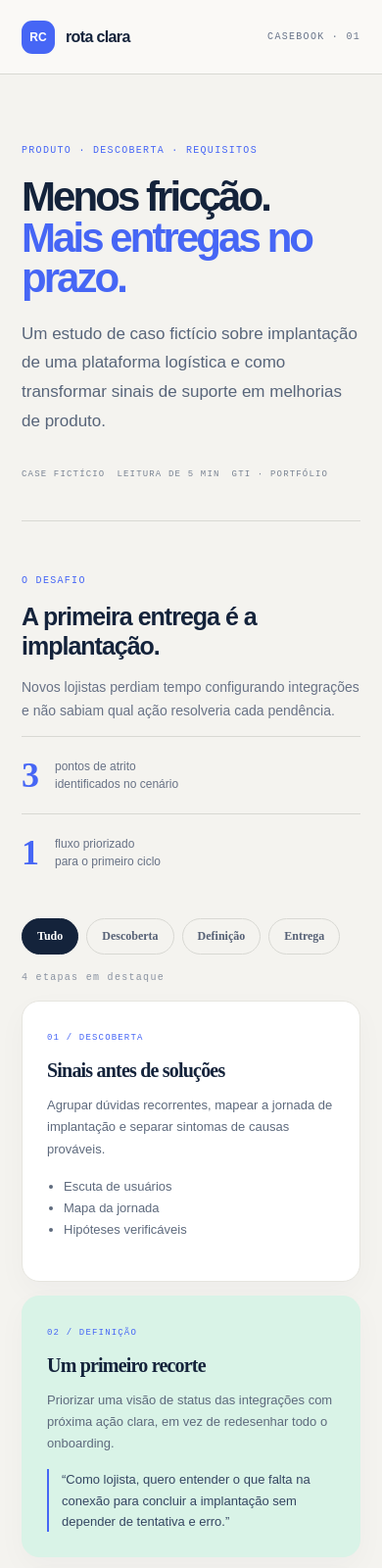
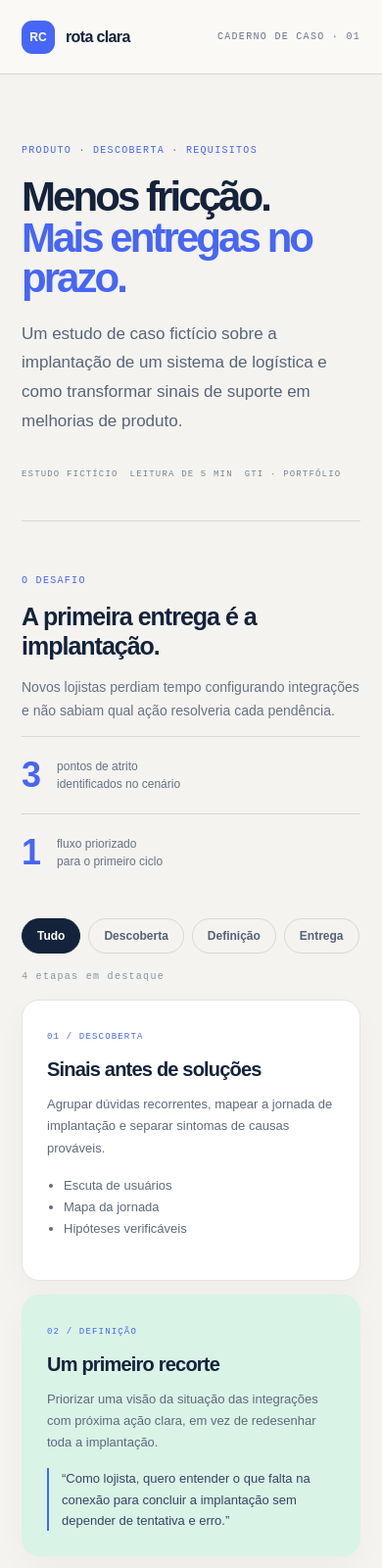
Before and after one commit to dieison-a/descoberta-de-produto, a plain HTML site: page index.html in a window 390 px wide. Shown: the top 1600 px of the page at 98% size. Drawn offline with Linux system fonts and the light colour scheme.

Commit message:
refatoração: localiza projeto e registra transparência
Co-authored-by: Copilot <223556219+Copilot@users.noreply.github.com>

```diff
--- a/app.js
+++ b/app.js
@@ -1,24 +1,24 @@
-const filters = [...document.querySelectorAll(".filter")];
-const cards = [...document.querySelectorAll(".card")];
-const resultCount = document.querySelector("#result-count");
+const filtros = [...document.querySelectorAll(".filtro")];
+const cartoes = [...document.querySelectorAll(".cartao")];
+const totalResultados = document.querySelector("#total-resultados");
 
-function applyFilter(selected) {
-  let visible = 0;
-  for (const card of cards) {
-    const show = selected === "all" || card.dataset.kind === selected;
-    card.hidden = !show;
-    if (show) visible += 1;
+function aplicarFiltro(selecionado) {
+  let visiveis = 0;
+  for (const cartao of cartoes) {
+    const mostrar = selecionado === "todos" || cartao.dataset.tipo === selecionado;
+    cartao.hidden = !mostrar;
+    if (mostrar) visiveis += 1;
   }
-  resultCount.textContent = `${visible} ${visible === 1 ? "etapa" : "etapas"} em destaque`;
-  for (const button of filters) {
-    const active = button.dataset.filter === selected;
-    button.classList.toggle("is-active", active);
-    button.setAttribute("aria-pressed", String(active));
+  totalResultados.textContent = `${visiveis} ${visiveis === 1 ? "etapa" : "etapas"} em destaque`;
+  for (const botao of filtros) {
+    const ativo = botao.dataset.filtro === selecionado;
+    botao.classList.toggle("ativo", ativo);
+    botao.setAttribute("aria-pressed", String(ativo));
   }
 }
 
-for (const button of filters) {
-  button.addEventListener("click", () => applyFilter(button.dataset.filter));
+for (const botao of filtros) {
+  botao.addEventListener("click", () => aplicarFiltro(botao.dataset.filtro));
 }
 
-applyFilter("all");
+aplicarFiltro("todos");
--- a/index.html
+++ b/index.html
@@ -3,68 +3,68 @@
 <head>
   <meta charset="utf-8">
   <meta name="viewport" content="width=device-width, initial-scale=1">
-  <meta name="description" content="Estudo de caso fictício de discovery, requisitos e evolução de produto SaaS.">
-  <title>Rota Clara — Product Discovery Casebook</title>
+  <meta name="description" content="Estudo fictício de descoberta, requisitos e evolução de um produto digital.">
+  <title>Rota Clara — Estudo de Descoberta de Produto</title>
   <link rel="stylesheet" href="styles.css">
   <script src="app.js" defer></script>
 </head>
 <body>
-  <header class="topbar">
-    <a class="wordmark" href="#inicio"><span class="mark">RC</span> rota clara</a>
-    <span class="edition">CASEBOOK · 01</span>
+  <header class="barra-superior">
+    <a class="marca-textual" href="#inicio"><span class="simbolo">RC</span> rota clara</a>
+    <span class="edicao">CADERNO DE CASO · 01</span>
   </header>
   <main id="inicio">
-    <section class="hero">
-      <p class="eyebrow">PRODUTO · DESCOBERTA · REQUISITOS</p>
+    <section class="destaque">
+      <p class="sobretitulo">PRODUTO · DESCOBERTA · REQUISITOS</p>
       <h1>Menos fricção.<br><em>Mais entregas no prazo.</em></h1>
-      <p class="intro">Um estudo de caso fictício sobre implantação de uma plataforma logística e como transformar sinais de suporte em melhorias de produto.</p>
-      <div class="hero-meta"><span>CASE FICTÍCIO</span><span>LEITURA DE 5 MIN</span><span>GTI · PORTFÓLIO</span></div>
+      <p class="introducao">Um estudo de caso fictício sobre a implantação de um sistema de logística e como transformar sinais de suporte em melhorias de produto.</p>
+      <div class="metadados-destaque"><span>ESTUDO FICTÍCIO</span><span>LEITURA DE 5 MIN</span><span>GTI · PORTFÓLIO</span></div>
     </section>
-    <section class="case-layout" aria-labelledby="case-heading">
-      <aside class="case-summary">
-        <p class="eyebrow">O DESAFIO</p>
-        <h2 id="case-heading">A primeira entrega é a implantação.</h2>
+    <section class="layout-caso" aria-labelledby="titulo-caso">
+      <aside class="resumo-caso">
+        <p class="sobretitulo">O DESAFIO</p>
+        <h2 id="titulo-caso">A primeira entrega é a implantação.</h2>
         <p>Novos lojistas perdiam tempo configurando integrações e não sabiam qual ação resolveria cada pendência.</p>
-        <div class="metric"><strong>3</strong><span>pontos de atrito<br>identificados no cenário</span></div>
-        <div class="metric"><strong>1</strong><span>fluxo priorizado<br>para o primeiro ciclo</span></div>
+        <div class="metrica"><strong>3</strong><span>pontos de atrito<br>identificados no cenário</span></div>
+        <div class="metrica"><strong>1</strong><span>fluxo priorizado<br>para o primeiro ciclo</span></div>
       </aside>
-      <div class="case-content">
-        <div class="filters" role="group" aria-label="Filtrar etapas do estudo">
-          <button class="filter is-active" data-filter="all" aria-pressed="true">Tudo</button>
-          <button class="filter" data-filter="discovery" aria-pressed="false">Descoberta</button>
-          <button class="filter" data-filter="definition" aria-pressed="false">Definição</button>
-          <button class="filter" data-filter="delivery" aria-pressed="false">Entrega</button>
+      <div class="conteudo-caso">
+        <div class="filtros" role="group" aria-label="Filtrar etapas do estudo">
+          <button class="filtro ativo" data-filtro="todos" aria-pressed="true">Tudo</button>
+          <button class="filtro" data-filtro="descoberta" aria-pressed="false">Descoberta</button>
+          <button class="filtro" data-filtro="definicao" aria-pressed="false">Definição</button>
+          <button class="filtro" data-filtro="entrega" aria-pressed="false">Entrega</button>
         </div>
-        <p id="result-count" class="result-count" aria-live="polite"></p>
-        <div class="cards">
-          <article class="card" data-kind="discovery">
-            <span class="step">01 / DESCOBERTA</span>
+        <p id="total-resultados" class="total-resultados" aria-live="polite"></p>
+        <div class="cartoes">
+          <article class="cartao" data-tipo="descoberta">
+            <span class="etapa">01 / DESCOBERTA</span>
             <h3>Sinais antes de soluções</h3>
             <p>Agrupar dúvidas recorrentes, mapear a jornada de implantação e separar sintomas de causas prováveis.</p>
             <ul><li>Escuta de usuários</li><li>Mapa da jornada</li><li>Hipóteses verificáveis</li></ul>
           </article>
-          <article class="card accent" data-kind="definition">
-            <span class="step">02 / DEFINIÇÃO</span>
+          <article class="cartao destaque-secundario" data-tipo="definicao">
+            <span class="etapa">02 / DEFINIÇÃO</span>
             <h3>Um primeiro recorte</h3>
-            <p>Priorizar uma visão de status das integrações com próxima ação clara, em vez de redesenhar todo o onboarding.</p>
+            <p>Priorizar uma visão da situação das integrações com próxima ação clara, em vez de redesenhar toda a implantação.</p>
             <blockquote>“Como lojista, quero entender o que falta na conexão para concluir a implantação sem depender de tentativa e erro.”</blockquote>
           </article>
-          <article class="card" data-kind="delivery">
-            <span class="step">03 / ENTREGA</span>
+          <article class="cartao" data-tipo="entrega">
+            <span class="etapa">03 / ENTREGA</span>
             <h3>Critérios de aceite</h3>
             <p>O estado da conexão, a causa conhecida e a orientação seguinte devem ser apresentados em linguagem simples.</p>
             <ul><li>Estado atualizado</li><li>Orientação acionável</li><li>Registro de sucesso ou falha</li></ul>
           </article>
-          <article class="card" data-kind="delivery">
-            <span class="step">04 / APRENDIZADO</span>
+          <article class="cartao" data-tipo="entrega">
+            <span class="etapa">04 / APRENDIZADO</span>
             <h3>Medir o resultado</h3>
             <p>Acompanhar conclusão da implantação, reabertura de chamados e tempo até a primeira operação bem-sucedida.</p>
-            <div class="tags"><span>ADOÇÃO</span><span>QUALIDADE</span><span>SUPORTE</span></div>
+            <div class="marcadores"><span>ADOÇÃO</span><span>QUALIDADE</span><span>SUPORTE</span></div>
           </article>
         </div>
       </div>
     </section>
-    <footer><span>ROTA CLARA · CENÁRIO FICTÍCIO</span><span>Discovery → decisão → aprendizado</span></footer>
+    <footer><span>ROTA CLARA · CENÁRIO FICTÍCIO</span><span>Descoberta → decisão → aprendizado</span></footer>
   </main>
 </body>
 </html>
--- a/styles.css
+++ b/styles.css
@@ -1,42 +1,261 @@
-:root{font-family:"DM Sans",sans-serif;color:#14233b;background:#f4f3ef;font-synthesis:none;text-rendering:optimizeLegibility;--ink:#14233b;--blue:#4666f5;--mint:#d9f3e7;--line:#d8d8d3}
-*{box-sizing:border-box}
-body{margin:0}
-a{color:inherit;text-decoration:none}
-.topbar{height:76px;padding:0 7vw;display:flex;align-items:center;justify-content:space-between;border-bottom:1px solid var(--line);background:#faf9f6}
-.wordmark{display:flex;align-items:center;gap:11px;font-weight:800;letter-spacing:-.04em}
-.mark{display:grid;place-items:center;width:34px;height:34px;border-radius:11px;background:var(--blue);color:white;font-size:12px;letter-spacing:0}
-.edition,.eyebrow,.hero-meta,.step,.result-count,footer,.tags{font:500 10px "DM Mono",monospace;letter-spacing:.13em}
-.edition{color:#69758a}
-main{max-width:1280px;margin:auto;padding:0 7vw}
-.hero{padding:90px 0 62px;max-width:760px}
-.eyebrow{color:var(--blue)}
-h1{font:800 clamp(42px,7vw,82px)/.99 Manrope,sans-serif;letter-spacing:-.07em;margin:21px 0}
-h1 em{font-style:normal;color:var(--blue)}
-.intro{max-width:590px;color:#58657a;font-size:17px;line-height:1.75}
-.hero-meta{display:flex;gap:26px;margin-top:34px;color:#7a8493;font-size:9px}
-.case-layout{display:grid;grid-template-columns:260px 1fr;gap:60px;border-top:1px solid var(--line);padding:45px 0 90px}
-.case-summary h2{font:700 25px/1.2 Manrope,sans-serif;letter-spacing:-.04em;margin:16px 0}
-.case-summary>p:not(.eyebrow){color:#687286;line-height:1.7;font-size:14px}
-.metric{display:flex;align-items:center;gap:16px;border-top:1px solid var(--line);padding:18px 0}
-.metric strong{font:800 36px Manrope;color:var(--blue)}
-.metric span{font-size:12px;line-height:1.5;color:#687286}
-.filters{display:flex;gap:8px;flex-wrap:wrap}
-.filter{border:1px solid var(--line);background:transparent;border-radius:30px;padding:10px 15px;color:#566176;font:600 12px "DM Sans";cursor:pointer}
-.filter:hover,.filter:focus-visible{border-color:var(--blue);outline:none}
-.filter.is-active{background:var(--ink);border-color:var(--ink);color:white}
-.result-count{color:#8992a1;margin:18px 0}
-.cards{display:grid;grid-template-columns:repeat(2,minmax(0,1fr));gap:14px}
-.card{background:#fff;border:1px solid #e6e5df;border-radius:18px;padding:25px;min-height:240px;box-shadow:0 10px 30px #17294b08}
-.card.accent{background:var(--mint);border-color:var(--mint)}
-.step{color:var(--blue);font-size:9px}
-.card h3{font:700 20px Manrope;letter-spacing:-.04em;margin:16px 0 9px}
-.card p,.card li{font-size:13px;line-height:1.7;color:#5e6a7d}
-.card ul{padding-left:17px}
-blockquote{font-size:13px;line-height:1.65;margin:15px 0 0;padding-left:13px;border-left:2px solid var(--blue);color:#354662}
-.tags{display:flex;gap:7px;flex-wrap:wrap;margin-top:20px}
-.tags span{padding:7px 8px;background:#f0f3ff;border-radius:5px;color:#4b61ce;font-size:8px}
-.card[hidden]{display:none}
-footer{border-top:1px solid var(--line);display:flex;justify-content:space-between;padding:20px 0;color:#7b8491;font-size:9px}
-@media(max-width:850px){.case-layout{grid-template-columns:1fr;gap:28px}.case-summary{max-width:600px}}
-@media(max-width:560px){.topbar{padding:0 22px}main{padding:0 22px}.hero{padding:62px 0 42px}.hero-meta{gap:12px;flex-wrap:wrap}.cards{grid-template-columns:1fr}.case-layout{padding-bottom:55px}footer{gap:10px;flex-direction:column}}
-@media(prefers-reduced-motion:reduce){*,*::before,*::after{scroll-behavior:auto!important;transition:none!important}}
+:root {
+  font-family:sans-serif;
+  color:#14233b;
+  background:#f4f3ef;
+  font-synthesis:none;
+  text-rendering:optimizeLegibility;
+  --tinta:#14233b;
+  --azul:#4666f5;
+  --menta:#d9f3e7;
+  --linha:#d8d8d3
+}
+* {
+  box-sizing:border-box
+}
+body {
+  margin:0
+}
+a {
+  color:inherit;
+  text-decoration:none
+}
+.barra-superior {
+  height:76px;
+  padding:0 7vw;
+  display:flex;
+  align-items:center;
+  justify-content:space-between;
+  border-bottom:1px solid var(--linha);
+  background:#faf9f6
+}
+.marca-textual {
+  display:flex;
+  align-items:center;
+  gap:11px;
+  font-weight:800;
+  letter-spacing:-.04em
+}
+.simbolo {
+  display:grid;
+  place-items:center;
+  width:34px;
+  height:34px;
+  border-radius:11px;
+  background:var(--azul);
+  color:white;
+  font-size:12px;
+  letter-spacing:0
+}
+.edicao,.sobretitulo,.metadados-destaque,.etapa,.total-resultados,footer,.marcadores {
+  font:500 10px monospace;
+  letter-spacing:.13em
+}
+.edicao {
+  color:#69758a
+}
+main {
+  max-width:1280px;
+  margin:auto;
+  padding:0 7vw
+}
+.destaque {
+  padding:90px 0 62px;
+  max-width:760px
+}
+.sobretitulo {
+  color:var(--azul)
+}
+h1 {
+  font:800 clamp(42px,7vw,82px)/.99 sans-serif;
+  letter-spacing:-.07em;
+  margin:21px 0
+}
+h1 em {
+  font-style:normal;
+  color:var(--azul)
+}
+.introducao {
+  max-width:590px;
+  color:#58657a;
+  font-size:17px;
+  line-height:1.75
+}
+.metadados-destaque {
+  display:flex;
+  gap:26px;
+  margin-top:34px;
+  color:#7a8493;
+  font-size:9px
+}
+.layout-caso {
+  display:grid;
+  grid-template-columns:260px 1fr;
+  gap:60px;
+  border-top:1px solid var(--linha);
+  padding:45px 0 90px
+}
+.resumo-caso h2 {
+  font:700 25px/1.2 sans-serif;
+  letter-spacing:-.04em;
+  margin:16px 0
+}
+.resumo-caso>p:not(.sobretitulo) {
+  color:#687286;
+  line-height:1.7;
+  font-size:14px
+}
+.conteudo-caso {
+  min-width:0
+}
+.conteudo-caso {
+  min-width:0
+}
+.metrica {
+  display:flex;
+  align-items:center;
+  gap:16px;
+  border-top:1px solid var(--linha);
+  padding:18px 0
+}
+.metrica strong {
+  font:800 36px Arial,sans-serif;
+  color:var(--azul)
+}
+.metrica span {
+  font-size:12px;
+  line-height:1.5;
+  color:#687286
+}
+.filtros {
+  display:flex;
+  gap:8px;
+  flex-wrap:wrap
+}
+.filtro {
+  border:1px solid var(--linha);
+  background:transparent;
+  border-radius:30px;
+  padding:10px 15px;
+  color:#566176;
+  font:600 12px sans-serif;
+  cursor:pointer
+}
+.filtro:hover,.filtro:focus-visible {
+  border-color:var(--azul);
+  outline:none
+}
+.filtro.ativo {
+  background:var(--tinta);
+  border-color:var(--tinta);
+  color:white
+}
+.total-resultados {
+  color:#8992a1;
+  margin:18px 0
+}
+.cartoes {
+  display:grid;
+  grid-template-columns:repeat(2,minmax(0,1fr));
+  gap:14px
+}
+.cartao {
+  background:#fff;
+  border:1px solid #e6e5df;
+  border-radius:18px;
+  padding:25px;
+  min-height:240px;
+  box-shadow:0 10px 30px #17294b08
+}
+.cartao.destaque-secundario {
+  background:var(--menta);
+  border-color:var(--menta)
+}
+.etapa {
+  color:var(--azul);
+  font-size:9px
+}
+.cartao h3 {
+  font:700 20px Arial,sans-serif;
+  letter-spacing:-.04em;
+  margin:16px 0 9px
+}
+.cartao p,.cartao li {
+  font-size:13px;
+  line-height:1.7;
+  color:#5e6a7d
+}
+.cartao ul {
+  padding-left:17px
+}
+blockquote {
+  font-size:13px;
+  line-height:1.65;
+  margin:15px 0 0;
+  padding-left:13px;
+  border-left:2px solid var(--azul);
+  color:#354662
+}
+.marcadores {
+  display:flex;
+  gap:7px;
+  flex-wrap:wrap;
+  margin-top:20px
+}
+.marcadores span {
+  padding:7px 8px;
+  background:#f0f3ff;
+  border-radius:5px;
+  color:#4b61ce;
+  font-size:8px
+}
+.cartao[hidden] {
+  display:none
+}
+footer {
+  border-top:1px solid var(--linha);
+  display:flex;
+  justify-content:space-between;
+  padding:20px 0;
+  color:#7b8491;
+  font-size:9px
+}
+@media(max-width:850px) {
+  .layout-caso {
+    grid-template-columns:1fr;
+    gap:28px
+  }
+  .resumo-caso {
+    max-width:600px
+  }
+}
+@media(max-width:560px) {
+  .barra-superior {
+    padding:0 22px
+  }
+  main {
+    padding:0 22px
+  }
+  .destaque {
+    padding:62px 0 42px
+  }
+  .metadados-destaque {
+    gap:12px;
+    flex-wrap:wrap
+  }
+  .cartoes {
+    grid-template-columns:1fr
+  }
+  .layout-caso {
+    padding-bottom:55px
+  }
+  footer {
+    gap:10px;
+    flex-direction:column
+  }
+}
+@media(prefers-reduced-motion:reduce) {
+  *,*::before,*::after {
+    scroll-behavior:auto!important;
+    transition:none!important
+  }
+}
```
Also changed, not shown: 1 other file.
